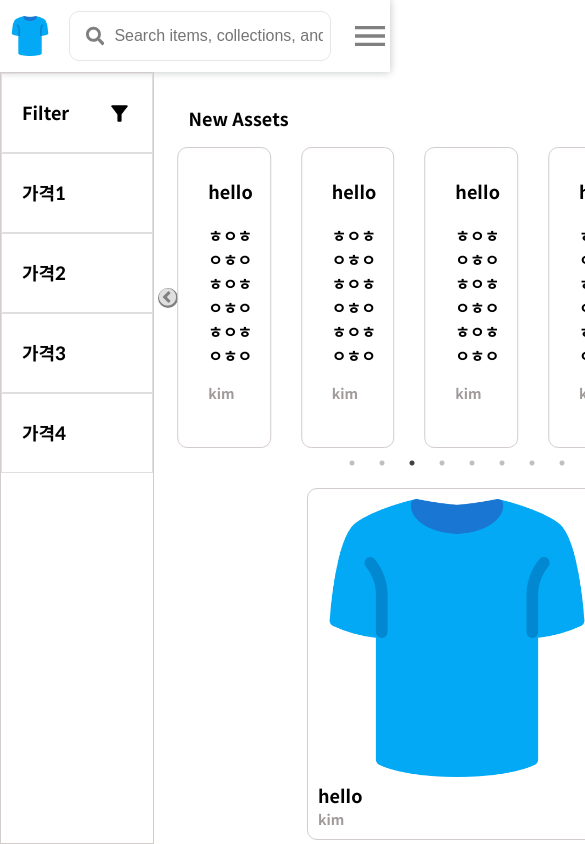
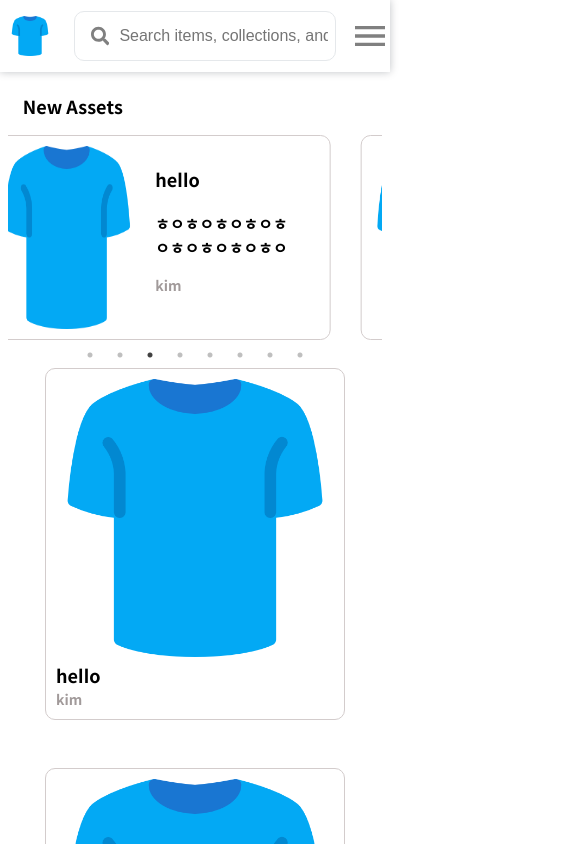
Before and after one commit to Make-your-NFT/frontend, a Next.js app: page /explore in a window 390 px wide. Shown: the top 844 px of the page, 585 px wide, since content can reach past the window. Built offline with nearby package versions, Linux system fonts and the light colour scheme.

Commit message:
explore 모바일 구현 중

```diff
--- a/components/explore/index.module.css
+++ b/components/explore/index.module.css
@@ -16,3 +16,15 @@
   grid-auto-rows: minmax(400px, auto);
   justify-items: center;
 }
+
+@media screen and (max-width: 960px) {
+  .layout {
+    display: flex;
+    height: 100%;
+    flex-direction: column;
+    position: relative;
+  }
+  .exploreLayout {
+    width: 100%;
+  }
+}
--- a/components/filter/filter.module.css
+++ b/components/filter/filter.module.css
@@ -10,3 +10,9 @@
   border: 1px solid rgb(211, 204, 204);
   align-self: flex-start;
 }
+
+@media screen and (max-width: 960px) {
+  .layout {
+    display: none;
+  }
+}
--- a/components/header/header.module.css
+++ b/components/header/header.module.css
@@ -14,8 +14,7 @@
   min-width: 40px;
   max-width: 250px;
   display: flex;
-  align-items: center;
-  gap: 10px;
+
   padding-left: 24px;
 }
 
@@ -23,6 +22,9 @@
   font-size: 1.1vw;
   font-weight: 700;
   cursor: pointer;
+  display: flex;
+  gap: 10px;
+  align-items: center;
 }
 
 .navBar {
@@ -65,7 +67,7 @@
 
 @media all and (max-width: 767px) {
   .brandName {
-    display: none;
+    font-size: 0;
   }
   .brand {
     padding-left: 10px;
--- a/components/header/header.tsx
+++ b/components/header/header.tsx
@@ -10,9 +10,11 @@ const Header = () => {
   return (
     <div className={styles.layout}>
       <div className={styles.brand}>
-        <Image src={shirt} width={40} height={40} />
         <div className={styles.brandName}>
-          <Link href={"/"}>Make Your NFT</Link>
+          <Link href={"/"}>
+            <Image src={shirt} width={40} height={40} />
+          </Link>
+          Make Your NFT
         </div>
       </div>
       <SearchBar />
--- a/components/layout.module.css
+++ b/components/layout.module.css
@@ -1,6 +1,5 @@
 .main {
   min-height: calc(100vh - 170px);
-  min-width: 768px;
   max-width: 1920px;
   margin: 0 auto;
 }
--- a/components/main/intro.module.css
+++ b/components/main/intro.module.css
@@ -101,7 +101,6 @@
 
 @media screen and (max-width: 960px) {
   .introLayout {
-    width: 80vw;
     display: flex;
     justify-content: center;
     flex-direction: column;
--- a/components/slider/assetSlider.module.css
+++ b/components/slider/assetSlider.module.css
@@ -1,6 +1,6 @@
 .layout {
   position: relative;
-  padding: 20px;
+  padding: 2vw;
 }
 
 .newAssets {
@@ -10,5 +10,5 @@
 }
 
 .assetLayout {
-  width: 100%;
+  margin: 0 auto;
 }
--- a/components/slider/assetSlider.tsx
+++ b/components/slider/assetSlider.tsx
@@ -20,7 +20,7 @@ const AssetSlider = () => {
     autoplaySpeed: 3000,
     responsive: [
       {
-        breakpoint: 1024,
+        breakpoint: 1280,
         settings: {
           slidesToShow: 2,
           slidesToScroll: 2,
@@ -28,11 +28,11 @@ const AssetSlider = () => {
         },
       },
       {
-        breakpoint: 600,
+        breakpoint: 850,
         settings: {
           slidesToShow: 1,
           slidesToScroll: 1,
-          initialSlide: 2,
+          arrows: false,
         },
       },
     ],
--- a/components/slider/sliderAsset.module.css
+++ b/components/slider/sliderAsset.module.css
@@ -4,7 +4,7 @@
   padding: 10px;
   height: fit-content;
   border-radius: 10px;
-  width: 24vw;
+  width: 23.4vw;
   margin: 0 15px;
   justify-content: space-around;
 }
@@ -32,5 +32,54 @@
   max-width: 250px;
 }
 
-@media screen {
+@media screen and (max-width: 1800px) {
+  .layout {
+    display: flex;
+    border: 1px solid rgb(211, 204, 204);
+    padding: 10px;
+    height: fit-content;
+    border-radius: 10px;
+    width: 23vw;
+    margin: 0 15px;
+    justify-content: space-around;
+  }
 }
+
+@media screen and (max-width: 1500px) {
+  .layout {
+    display: flex;
+    border: 1px solid rgb(211, 204, 204);
+    padding: 10px;
+    height: fit-content;
+    border-radius: 10px;
+    width: 22.5vw;
+    margin: 0 15px;
+    justify-content: space-around;
+  }
+}
+
+@media screen and (max-width: 1280px) {
+  .layout {
+    display: flex;
+    border: 1px solid rgb(211, 204, 204);
+    padding: 10px;
+    height: fit-content;
+    border-radius: 10px;
+    width: 35vw;
+    margin: 0 15px;
+    justify-content: space-around;
+  }
+}
+
+@media screen and (max-width: 850px) {
+  .layout {
+    display: flex;
+    border: 1px solid rgb(211, 204, 204);
+    padding: 10px;
+    height: fit-content;
+    border-radius: 10px;
+    width: 88vw;
+    margin: 0 15px;
+    justify-content: space-around;
+  }
+}
--- a/pages/index.tsx
+++ b/pages/index.tsx
@@ -10,7 +10,10 @@ const Home: NextPage = () => {
     <Layout>
       <Head>
         <title>Make Yout NFT</title>
-        <meta name="viewport" content="width=device-width, initial-scale=1.0" />
+        <meta
+          name="viewport"
+          content="width=device-width, initial-scale=1.0, user-scalable=no"
+        />
       </Head>
       <Main />
     </Layout>
```
